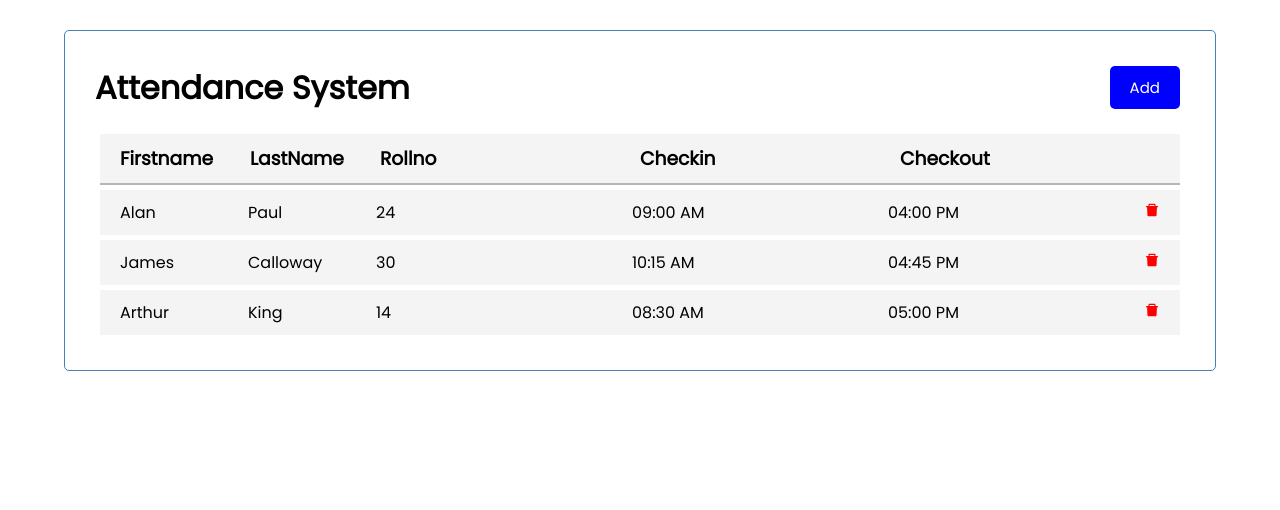
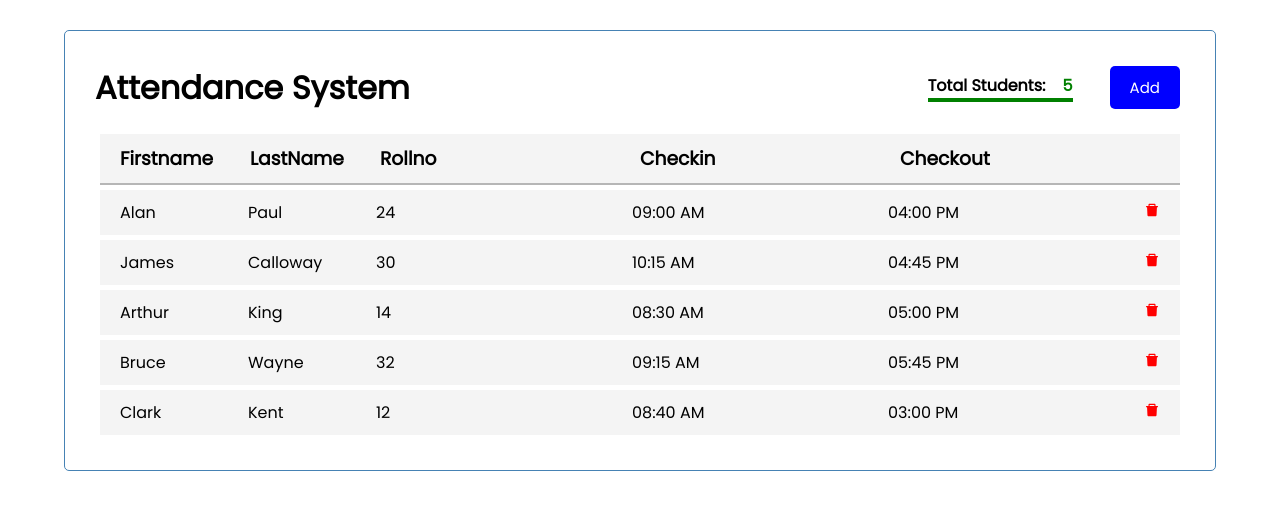
Before and after one commit to PiyushWadhawan/Attendance_System, a React (Create React App) app: page / in a window 1280 px wide. Shown: the top 510 px of the page. Built offline with nearby package versions, Linux system fonts and the light colour scheme.

Commit message:
Added total

```diff
--- a/src/App.js
+++ b/src/App.js
@@ -33,6 +33,22 @@ function App() {
       checkin: "08:30 AM",
       checkout: "05:00 PM",
     },
+    {
+      id: 4,
+      firstname: "Bruce",
+      lastname: "Wayne",
+      rollno: "32",
+      checkin: "09:15 AM",
+      checkout: "05:45 PM",
+    },
+    {
+      id: 5,
+      firstname: "Clark",
+      lastname: "Kent",
+      rollno: "12",
+      checkin: "08:40 AM",
+      checkout: "03:00 PM",
+    },
   ])
 
   const addStudents = (student) => {
@@ -52,7 +68,7 @@ function App() {
 
   return (
     <div className="container">
-      <Header showAddStudent={showAddStudent} setShowAdd={setShowAdd}/>
+      <Header students={students} showAddStudent={showAddStudent} setShowAdd={setShowAdd}/>
       {showAddStudent && <AddStudent addStudents={addStudents}/>}
       <List students={students} deleteStudent={deleteStudent}/>
     </div>
--- a/src/components/Header.jsx
+++ b/src/components/Header.jsx
@@ -1,12 +1,15 @@
 import React from 'react'
 import Button from './Button'
 
-function Header({ showAddStudent, setShowAdd}) {
+function Header({ students, showAddStudent, setShowAdd}) {
 
   return (
     <header className='header'>
       <h1>Attendance System</h1>
-      <Button color={showAddStudent? "red": "blue"} text={showAddStudent? "Close": "Add"} executeTask={setShowAdd}/>
+      <div>
+        <h4>Total Students: &nbsp;&nbsp; <span>{students.length}</span></h4>
+        <Button color={showAddStudent? "red": "blue"} text={showAddStudent? "Close": "Add"} executeTask={setShowAdd}/>
+      </div>
     </header>
   )
 }
--- a/src/index.css
+++ b/src/index.css
@@ -25,6 +25,21 @@ body {
   justify-content: space-between;
   align-items: center;
   margin-bottom: 20px;
+}
+
+.header div {
+  display: flex;
+  align-items: center;
+  gap: 2rem;
+}
+
+.header div h4 {
+  border-bottom: 4px solid green;
+}
+
+.header div span {
+  color: green;
+  font-weight: bold;
 }
 
 .btn {
```
